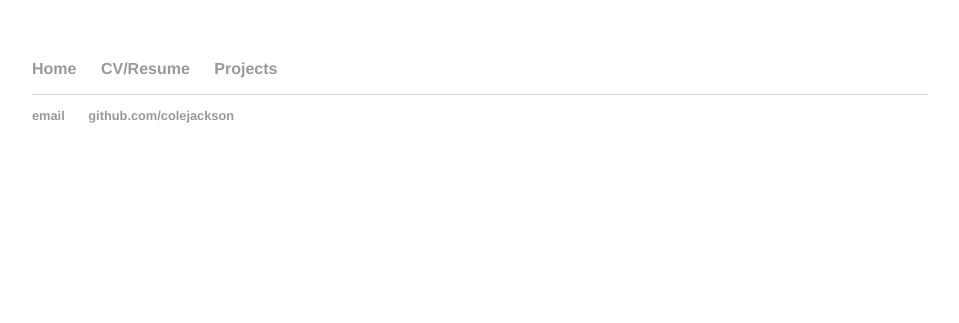
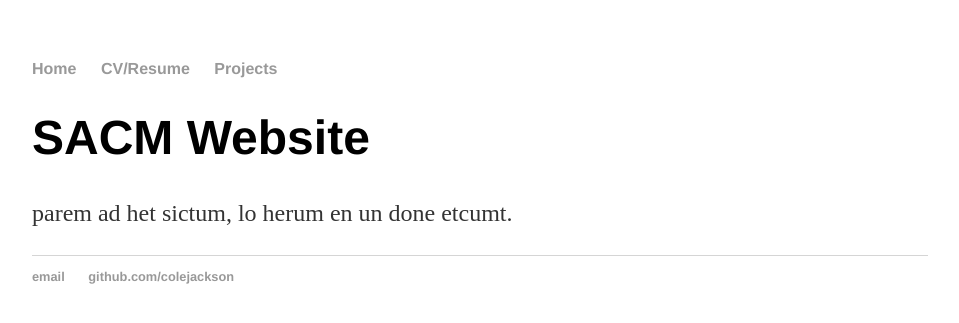
Before and after one commit to colejackson/colejackson.github.io, a Jekyll site: the page built from blog/empty-universe-blog/index.html, in a window 1280 px wide. Shown: the top 323 px of the page, without its empty margins (160-1119 px from the left). Built offline with Jekyll 4.4.1, drawn with Linux system fonts in a browser that asks for light colours.

Commit message:
Update index.html

```diff
--- a/blog/empty-universe-blog/index.html
+++ b/blog/empty-universe-blog/index.html
@@ -2,3 +2,15 @@
 layout: default
 title: SACM Website
 ---
+
+<h1>{{ page.title }}</h1>
+
+<p>
+  parem ad het sictum, lo herum en un done etcumt.
+</p>
+
+{% for post in site.posts %}
+	{% if post.category == "EU" %}
+		<li><span>{{ post.date | date_to_string }}</span> » <a href="{{ post.url }}" title="{{ post.title }}">{{ post.title }}</a></li>
+	{% endif %}
+{% endfor %}
```
